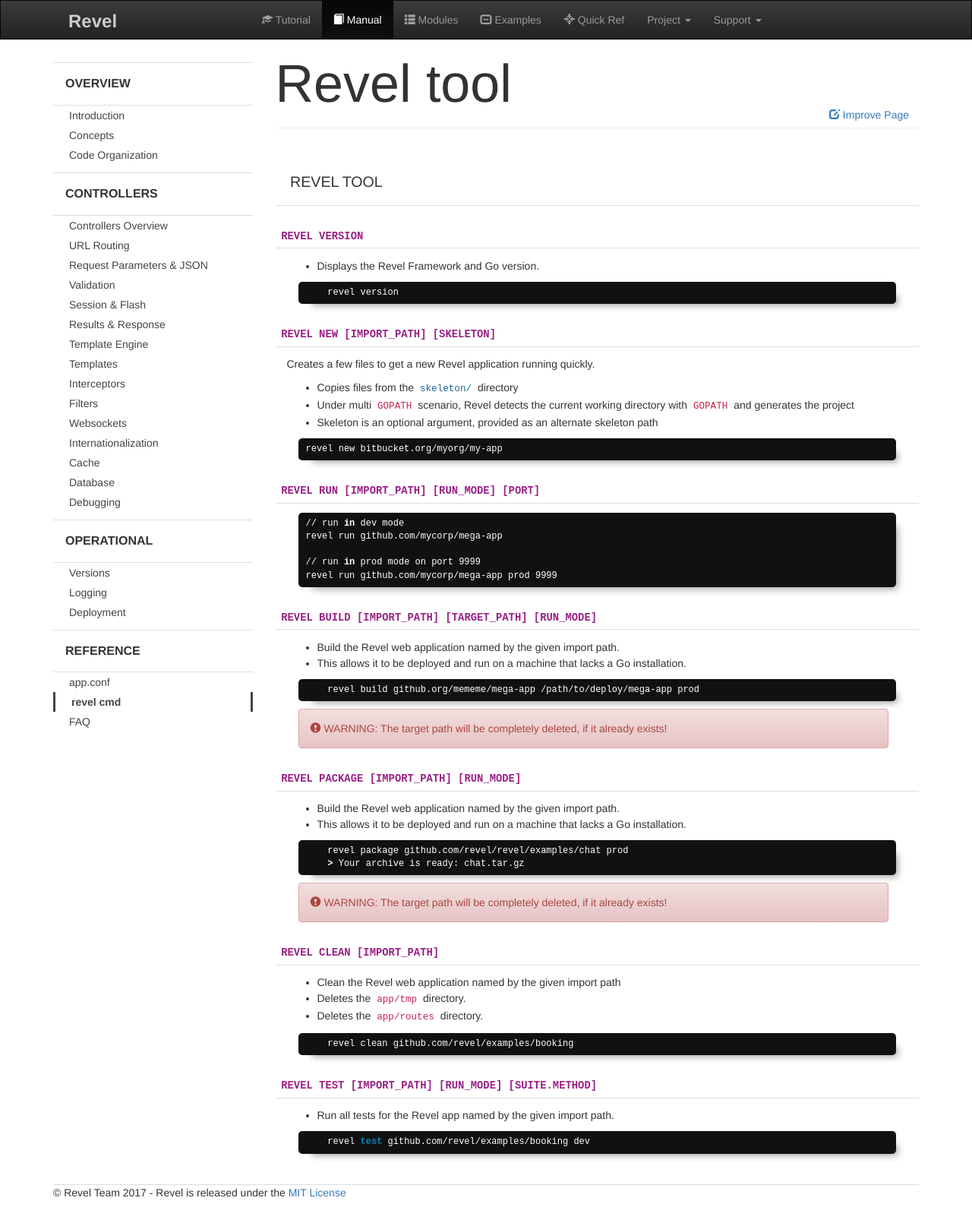
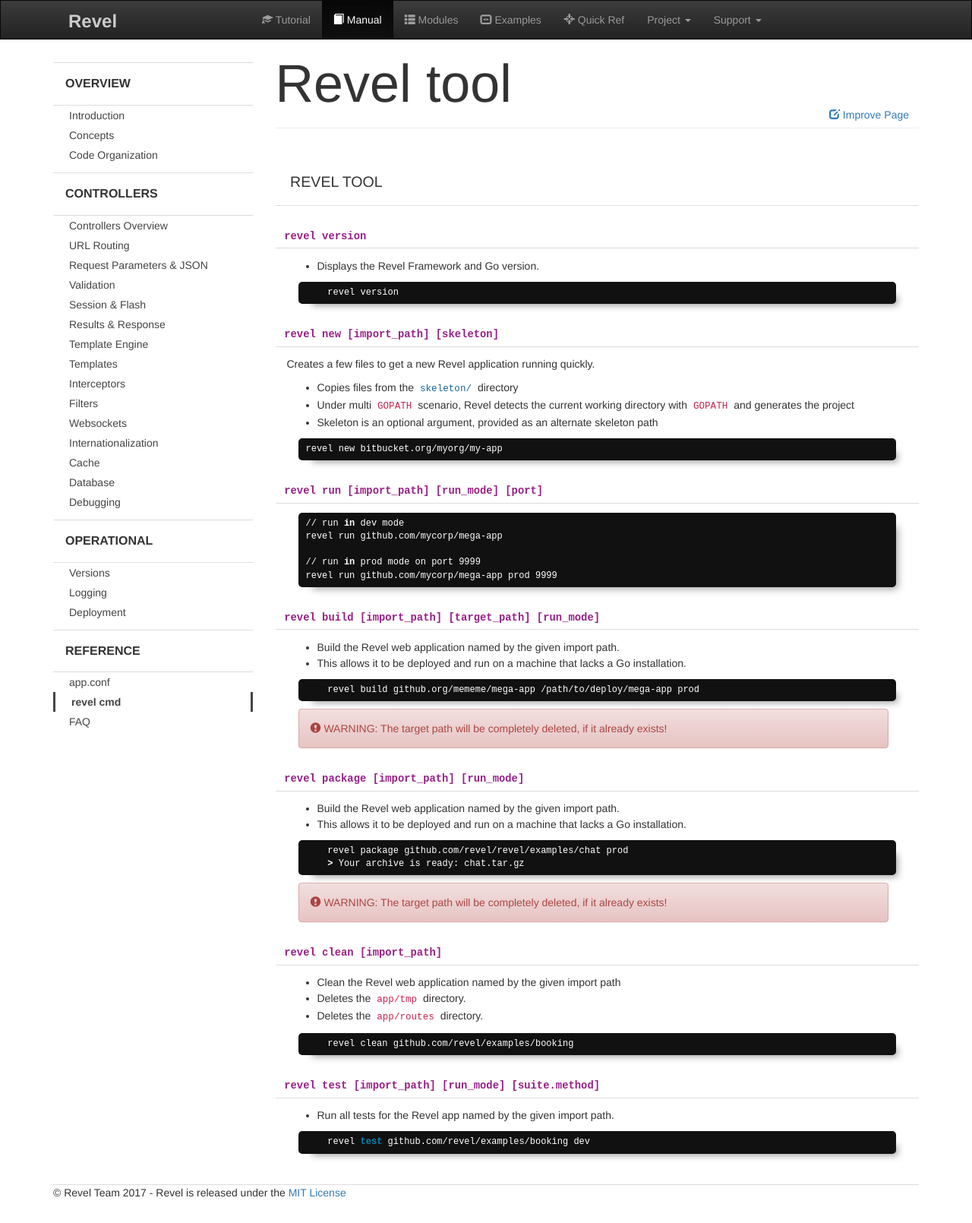
Before and after one commit to revel/revel.github.io, a Jekyll site: the page built from manual/tool.md, in a window 1280 px wide. Shown: the whole page at 76% size. Built offline with Jekyll 4.4.1, drawn with Linux system fonts in a browser that asks for light colours; nearby versions of some CDN libraries.

Commit message:
Create revel.17.css

```diff
--- a/css/revel.17.css
+++ b/css/revel.17.css
@@ -228,11 +228,9 @@ li.dropdown-header {
 
 /* uses mainly on appconf */
 .main h4 code {
-    font-weight: bold;
+    font-weight: 800;
     color: #992086 !important;
-    margin-left: 0;
-    padding-left: 0;
-
+    text-transform: initial;
 }
 
 .alert {
```
